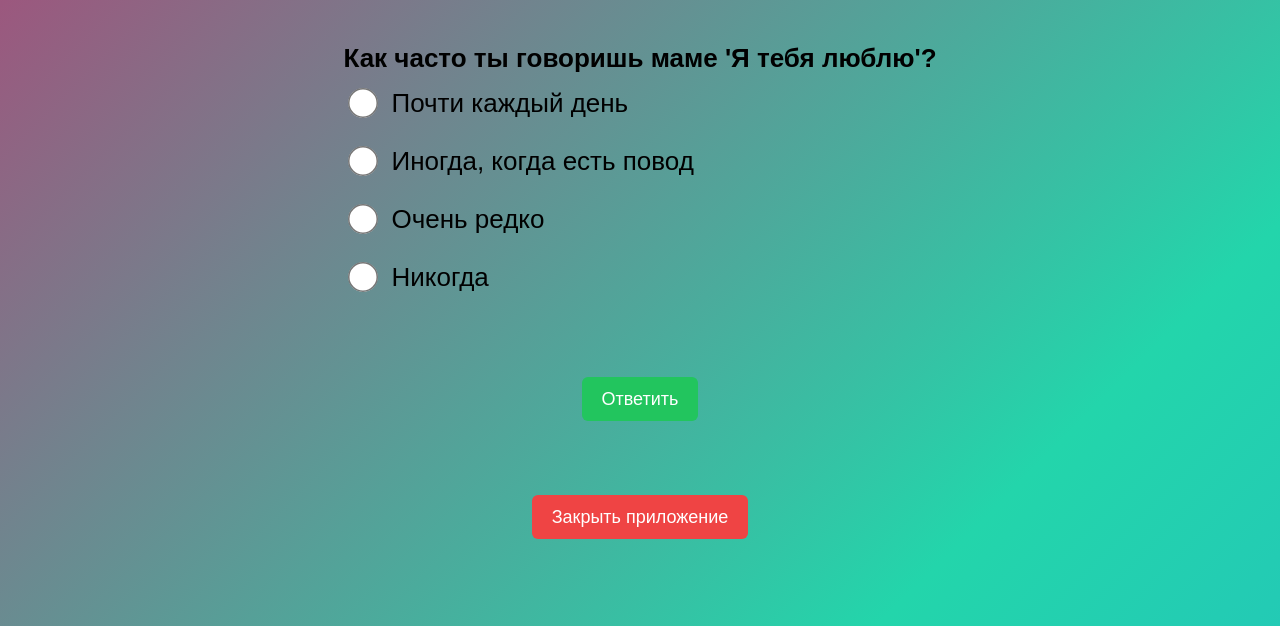
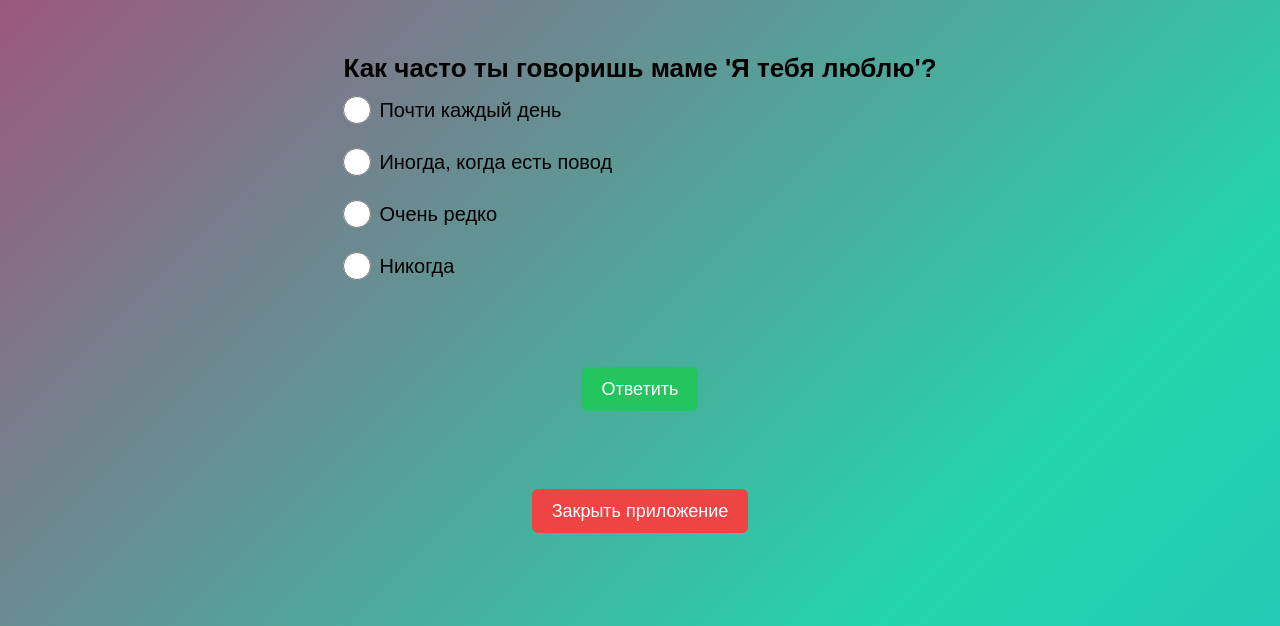
Before and after one commit to AleksandrVolobuev/Test_love_is_, a plain HTML site: page index.html in a window 1280 px wide. Shown: the part 174-800 px from the top of the page. Drawn offline with nearby package versions, Linux system fonts and the light colour scheme.

Commit message:
add 0.0.5

```diff
--- a/assets/css/style.css
+++ b/assets/css/style.css
@@ -37,19 +37,6 @@ body {
 }
 
 
-
-
-input[type="radio"] {
-  transform: scale(1.5); /* Увеличивает радиокнопки */
-  margin: 10px; /* Добавляем отступы между радиокнопками */
-}
-
-/* Дополнительные стили для лейблов, чтобы они выглядели лучше */
-label {
-  display: block;
-  font-size: 26px;
-  margin: 5px 0;
-}
 p {
   font-size: 26px;
   margin: 5px 0;
--- a/assets/js/index.js
+++ b/assets/js/index.js
@@ -56,10 +56,10 @@ function showQuestion() {
   // Перебираем все возможные ответы на вопрос
   q.answers.forEach((answer, i) => {
     // Добавляем радиокнопку в контейнер
-    answersHTML += `<label class="flex items-center gap-2">
-          <input type='radio' class="w-5 h-5 text-blue-500 focus:ring-blue-400" name='answer' value='${q.scores[i]}'>
-          ${answer}
-      </label>`;
+    answersHTML += `<label class="flex items-center gap-2 text-left ml-0 block text-xl my-2">
+    <input type='radio' class="w-7 h-7 text-blue-500 focus:ring-blue-400" name='answer' value='${q.scores[i]}'>
+    ${answer}
+</label>`;
   });
 
   // Закрываем `div`
@@ -68,7 +68,6 @@ function showQuestion() {
   // Вставляем в `quizContainer`
   quizContainer.innerHTML += answersHTML;
 }
-
 
 // Функция обработки ответа и перехода к следующему вопросу
 function nextQuestion() {
```
Also changed, not shown: index.html (+16 -7 lines).
